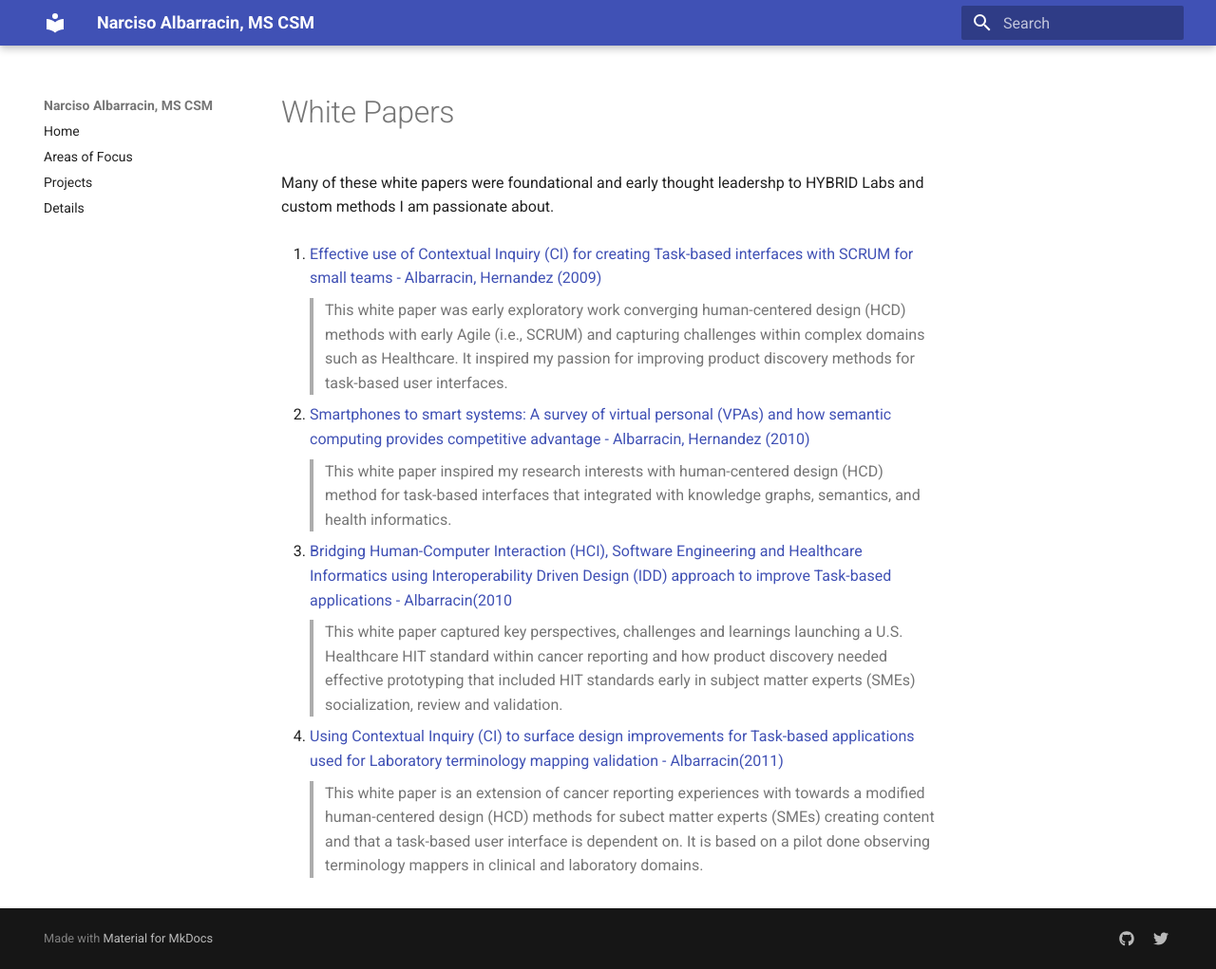
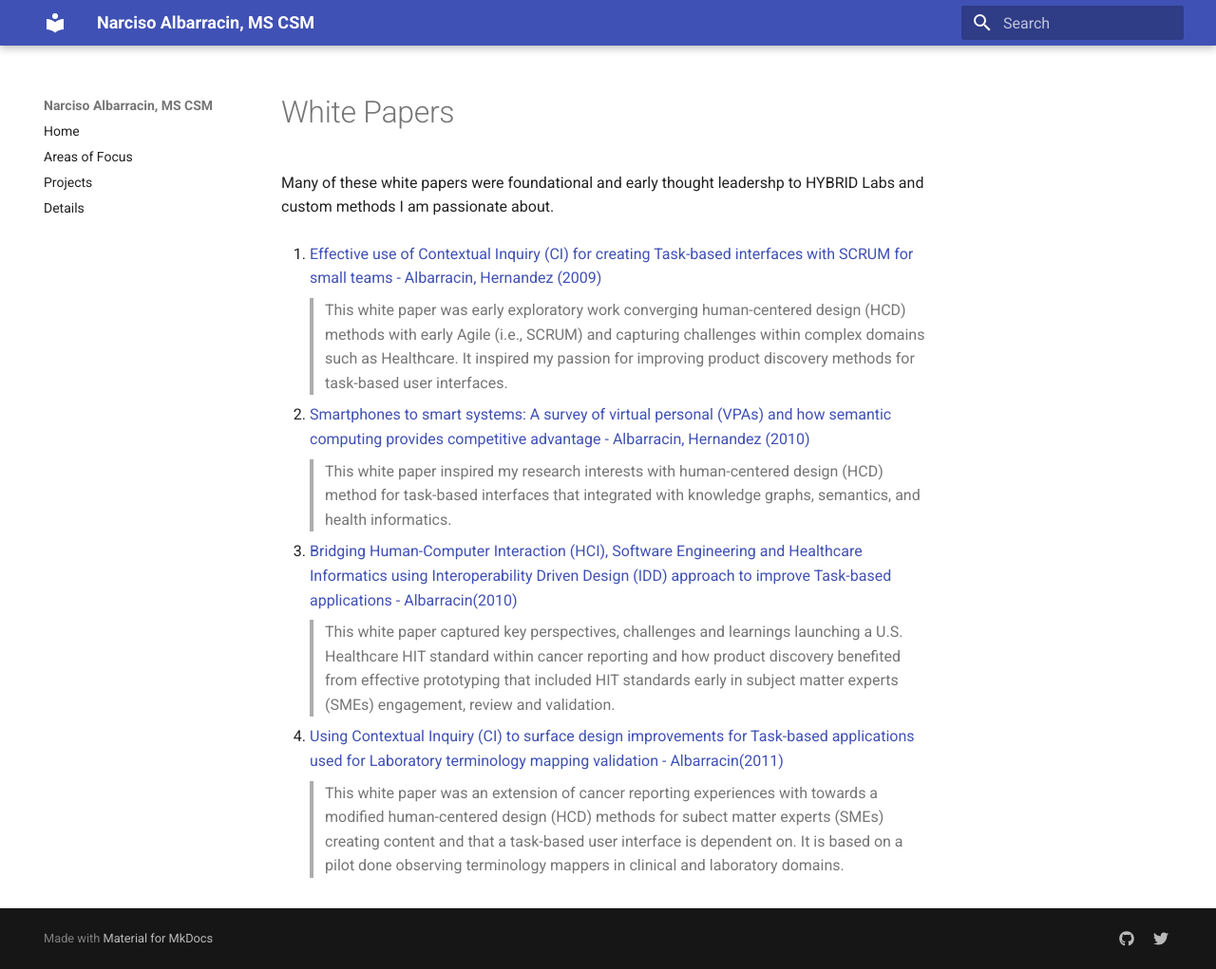
Before and after one commit to nalbarr/portfolio, an MkDocs documentation site: the page built from docs/whitepapers.md, in a window 1280 px wide and 1021 px high. Shown: the whole window at 95% size. Built offline with MkDocs 1.6.1 and Material for MkDocs 9.7.7, drawn with Linux system fonts in a browser that asks for light colours.

Commit message:
Update whitepapers.md

```diff
--- a/docs/whitepapers.md
+++ b/docs/whitepapers.md
@@ -8,8 +8,8 @@
 2. [Smartphones to smart systems:  A survey of virtual personal (VPAs) and how semantic computing provides competitive advantage - Albarracin, Hernandez (2010)]()
 > This white paper inspired my research interests with human-centered design (HCD) method for task-based interfaces that integrated with knowledge graphs, semantics, and health informatics.
 
-3. [Bridging Human-Computer Interaction (HCI), Software Engineering and Healthcare Informatics using Interoperability Driven Design (IDD) approach to improve Task-based applications - Albarracin(2010]()
-> This white paper captured key perspectives, challenges and learnings launching a U.S. Healthcare HIT standard within cancer reporting and how product discovery needed effective prototyping that included HIT standards early in subject matter experts (SMEs) socialization, review and validation.
+3. [Bridging Human-Computer Interaction (HCI), Software Engineering and Healthcare Informatics using Interoperability Driven Design (IDD) approach to improve Task-based applications - Albarracin(2010)]()
+> This white paper captured key perspectives, challenges and learnings launching a U.S. Healthcare HIT standard within cancer reporting and how product discovery benefited from effective prototyping that included HIT standards early in subject matter experts (SMEs) engagement, review and validation.
 
 4. [Using Contextual Inquiry (CI) to surface design improvements for Task-based applications used for Laboratory terminology mapping validation - Albarracin(2011)]()
-> This white paper is an extension of cancer reporting experiences with towards a modified human-centered design (HCD) methods for subect matter experts (SMEs) creating content and that a task-based user interface is dependent on.  It is based on a pilot done observing terminology mappers in clinical and laboratory domains.
+> This white paper was an extension of cancer reporting experiences with towards a modified human-centered design (HCD) methods for subect matter experts (SMEs) creating content and that a task-based user interface is dependent on.  It is based on a pilot done observing terminology mappers in clinical and laboratory domains.
```
